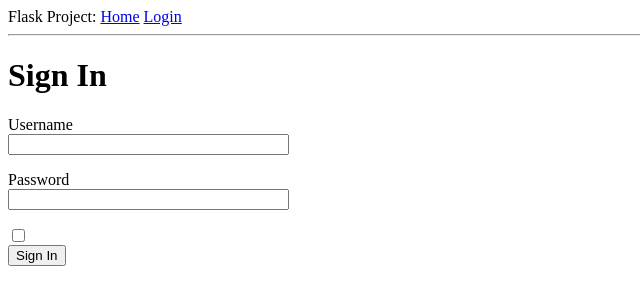
After one commit to Stephen00/Learn-Flask, a Flask app: page /login in a window 1280 px wide. The commit adds this page. Shown: the top 305 px of the page, without its empty margins (0-640 px from the left). Run offline with Flask 2, Linux system fonts and the light colour scheme.

Commit message:
created basic login form & page

```diff
--- a/app.py
+++ b/app.py
@@ -1,8 +1,11 @@
-from flask import Flask, render_template
+from flask import Flask, render_template, flash, redirect, url_for
+from forms import LoginForm
 
+# Define project parameters
 app = Flask(__name__)
+app.config.from_pyfile('config.py')
 
-
+# Index route
 @app.route('/')
 @app.route('/index')
 def index():
@@ -19,6 +22,17 @@ def index():
     ]
     return render_template('index.html', title='Home', user=user, posts=posts)
 
+# Login route
+# Validates user login and redirects them to the homepage
+@app.route('/login', methods=['GET', 'POST'])
+def login():
+    form = LoginForm()
+    if form.validate_on_submit():
+        # store the request data internally and redirect the user
+        flash('Login requested for user {}, remember me={}'.format(form.username.data, form.remember_me.data))
+        return redirect(url_for('index'))
+    return render_template('login.html', title='Sign In', form=form)
+
 
 if __name__ == '__main__':
     app.run(debug=True)
--- /dev/null
+++ b/forms.py
@@ -0,0 +1,10 @@
+from flask_wtf import FlaskForm
+from wtforms import StringField, PasswordField, BooleanField, SubmitField
+from wtforms.validators import DataRequired
+
+
+class LoginForm(FlaskForm):
+    username = StringField('Username', validators=[DataRequired()])
+    password = StringField('Password', validators=[DataRequired()])
+    remember_me = BooleanField('Remember me')
+    submit = SubmitField('Sign In')
--- a/templates/base.html
+++ b/templates/base.html
@@ -7,8 +7,20 @@
     {% endif %}
 </head>
 <body>
-    <div> Flask Project: <a href="/index">Home</a></div>
+    <div> Flask Project:
+        <a href="{{ url_for('index') }}">Home</a>
+        <a href="{{ url_for('login') }}">Login</a>
+    </div>
     <hr>
+    {% with messages = get_flashed_messages() %}
+    {% if messages %}
+    <ul>
+        {% for message in messages %}
+        <li>{{ message }}</li>
+        {% endfor %}
+    </ul>
+    {% endif %}
+    {% endwith %}
     {% block content %}{% endblock %}
 </body>
 </html>
--- /dev/null
+++ b/templates/login.html
@@ -0,0 +1,26 @@
+{% extends "base.html" %}
+
+{% block content %}
+<h1> Sign In</h1>
+<form action="" method="post" novalidate>
+    {{ form.hidden_tag() }}
+    <p>
+        {{ form.username.label }}<br>
+        {{ form.username(size=32) }}
+        {% for error in form.username.errors %}
+        <br><span style="color:red;">[{{ error }}]</span>
+        {% endfor %}
+    </p>
+    <p>
+        {{ form.password.label }}<br>
+        {{ form.password(size=32) }}
+        {% for error in form.password.errors %}
+        <br><span style="color:red;">[{{ error }}]</span>
+        {% endfor %}
+    </p>
+    <p>
+        {{ form.remember_me() }}<br>
+        {{ form.submit() }}</p>
+    </p>
+</form>
+{% endblock %}
```
Also changed, not shown: 1 other file.
